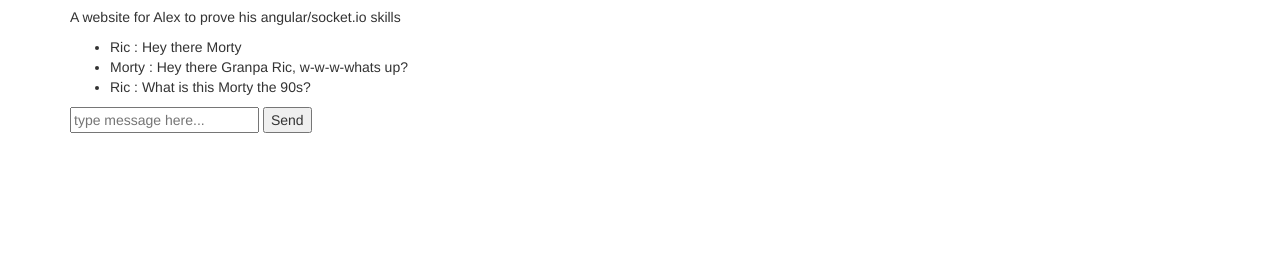
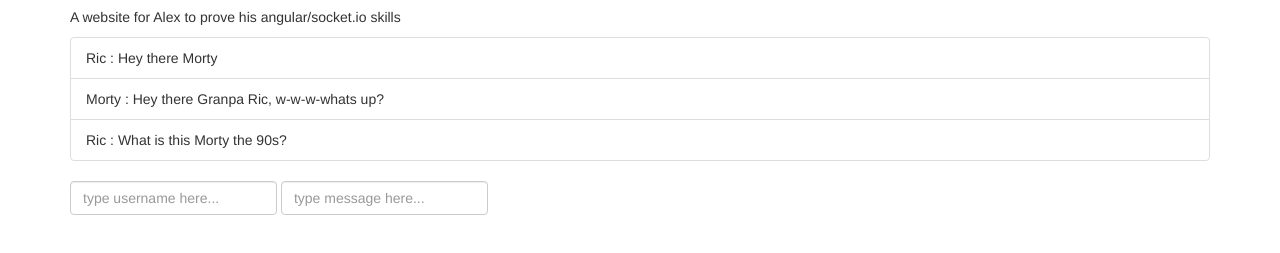
Before and after one commit to alexkarevoll/socketchat, a website: page index.html in a window 1280 px wide. Shown: the part 63-316 px from the top of the page. Drawn offline with nearby package versions, Linux system fonts and the light colour scheme; files that its build step writes are made by us from their sources; no server answers.

Commit message:
usernames come along for the ride

```diff
--- a/index.html
+++ b/index.html
@@ -2,18 +2,23 @@
 <html ng-app="socketChat">
   <head>
     <title>Socket.IO chat</title>
-    <link rel="stylesheet" href="styles.css">
+    <link rel="stylesheet" href="/css/styles.css">
     <link href="https://maxcdn.bootstrapcdn.com/bootstrap/3.3.7/css/bootstrap.min.css" rel="stylesheet" integrity="sha384-BVYiiSIFeK1dGmJRAkycuHAHRg32OmUcww7on3RYdg4Va+PmSTsz/K68vbdEjh4u" crossorigin="anonymous">
   </head>
   <body ng-controller="MainController as main" class="container">
     <h1>{{main.title}}</h1>
     <p>{{main.description}}</p>
-    <ul>
-      <li ng-repeat="message in main.messages">{{ message.username }} : {{ message.text }}</li>
+    <ul class="list-group">
+      <li class="list-group-item" ng-repeat="message in main.messages">{{ message.username }} : {{ message.text }}</li>
     </ul>
 
-    <input id="m" autocomplete="off" type="text" placeholder="type message here..." ng-model="main.newMessage.text">
-    <button ng-click="main.addMessage()">Send</button>
+    <form class="form-inline">
+      <div class="form-group">
+        <input class="form-control"id="u" autocomplete="off" type="text" placeholder="type username here..." ng-model="main.newMessage.username" /><button style="display:none;" ng-click="main.addMessage()">Send</button>
+        <input class="form-control"id="m" autocomplete="off" type="text" placeholder="type message here..." ng-model="main.newMessage.text" /><button style="display:none;" ng-click="main.addMessage()">Send</button>
+      </div>
+    </form>
+
 
     <script src="/socket.io/socket.io.js"></script>
     <script src="https://ajax.googleapis.com/ajax/libs/angularjs/1.5.8/angular.js"></script>
@@ -66,8 +71,8 @@
           vm.addMessage = function(){
             // emit socket event
             socket.emit('chat message', vm.newMessage)
-            // clears input after adding
-            vm.newMessage = {}
+            // clears message input after adding
+            vm.newMessage.text = ''
             // prevent refresh
             return false
           }
@@ -77,6 +82,9 @@
             console.log(msg)
             vm.messages.push(msg)
           })
+          // socket.on('connection message', function(msg) {
+          //   vm.messages.push(msg)
+          // })
         }
     </script>
   </body>
```
Also changed, not shown: server.js (+8 -1 lines).
